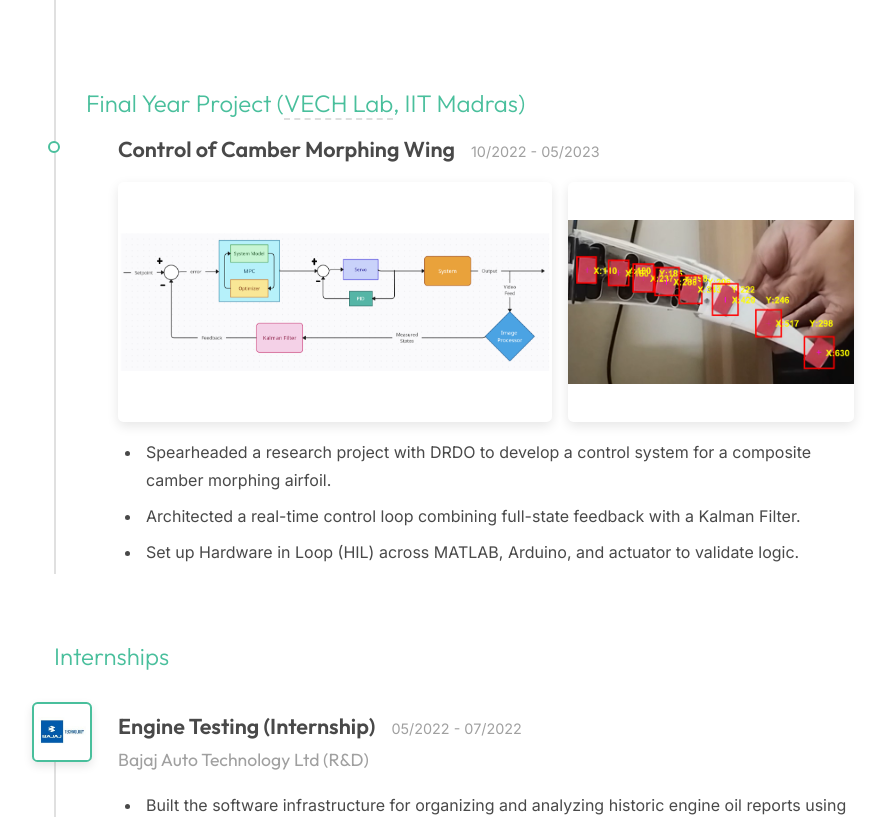
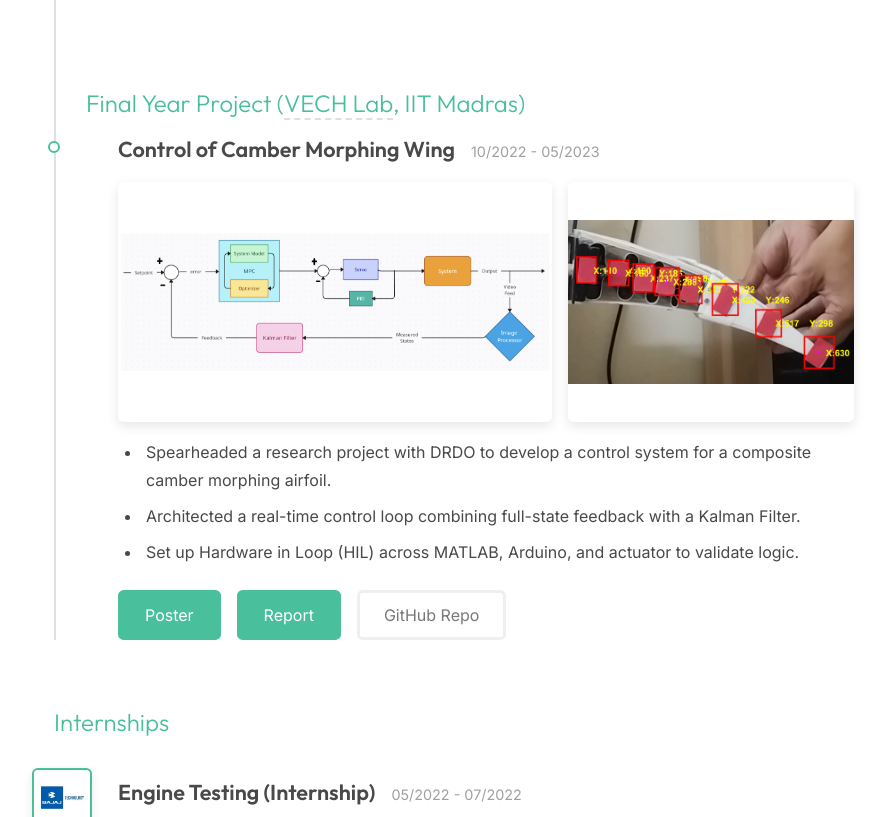
Before and after one commit to Sachin-Sagar/project_portfolio, a React (Vite) app: page /#/ in a window 1280 px wide. Shown: the part 4200-5017 px from the top of the page, without its empty margins (378-1263 px from the left). Built offline with nearby package versions, Linux system fonts and the light colour scheme.

Commit message:
Add BTP project links and PDFs to experience section

```diff
--- a/src/components/Experience.jsx
+++ b/src/components/Experience.jsx
@@ -104,6 +104,13 @@ export const TimelineSection = ({ title, data }) => (
                                         <li key={i}>{point}</li>
                                     ))}
                                 </ul>
+                                {item.role === 'Control of Camber Morphing Wing' && (
+                                    <div style={{ display: 'flex', gap: '1rem', marginTop: '1.5rem', flexWrap: 'wrap' }}>
+                                        <a href={`${import.meta.env.BASE_URL}docs/BTP_Poster.pdf`} target="_blank" rel="noopener noreferrer" className="btn btn-primary" style={{ display: 'inline-flex', alignItems: 'center', gap: '8px' }}>Poster</a>
+                                        <a href={`${import.meta.env.BASE_URL}docs/BTP_Report_signed.pdf`} target="_blank" rel="noopener noreferrer" className="btn btn-primary" style={{ display: 'inline-flex', alignItems: 'center', gap: '8px' }}>Report</a>
+                                        <a href="https://github.com/Sachin-Sagar/matlab_MPC_morphingWing" target="_blank" rel="noopener noreferrer" className="btn" style={{ display: 'inline-flex', alignItems: 'center', gap: '8px' }}>GitHub Repo</a>
+                                    </div>
+                                )}
                             </div>
                         </div>
                     </FadeInSection>
```
Also changed, not shown: 2 other files (tests, documents, lock files or other folders).
